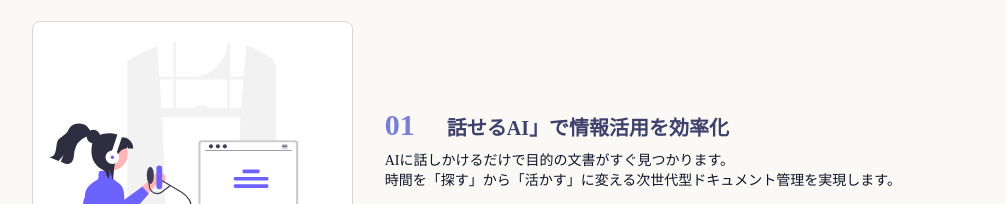
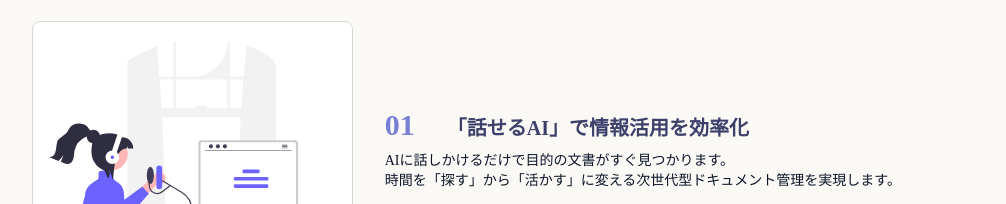
Before and after one commit to Rina-Koyasu/CrystalDrive, a website: page index.html in a window 1280 px wide. Shown: the part 1479-1683 px from the top of the page, without its empty margins (112-1118 px from the left). Drawn offline with Linux system fonts and the light colour scheme.

Commit message:
change file

```diff
--- a/index.html
+++ b/index.html
@@ -171,7 +171,7 @@
         <div class="w-full md:w-2/3">
           <div class="flex items-baseline mb-2">
             <span class="text-3xl font-bold mr-8 text-primary">01</span>
-            <h4 class="text-xl font-bold text-neutral"> 話せるAI」で情報活用を効率化</h4>
+            <h4 class="text-xl font-bold text-neutral">「話せるAI」で情報活用を効率化</h4>
           </div>
           <p class="text-sm mb-16">
             AIに話しかけるだけで目的の文書がすぐ見つかります。<br>
```
